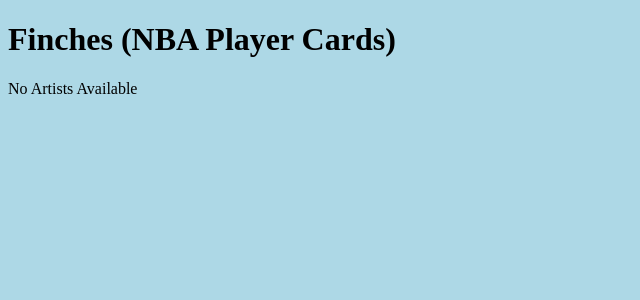
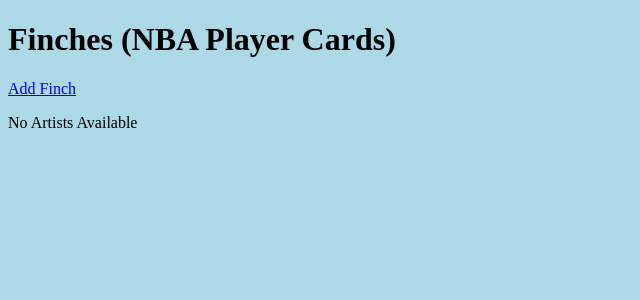
Before and after one commit to anandpatel48/Finch-Collector, a Django app: page /finches/ in a window 1280 px wide. Shown: the part 44-344 px from the top of the page, without its empty margins (0-640 px from the left). Run offline with Django 4.2, Linux system fonts and the light colour scheme; data that the repository does not hold is empty.

Commit message:
create done

```diff
--- a/main_app/templates/finch_list.html
+++ b/main_app/templates/finch_list.html
@@ -4,6 +4,7 @@
 
 <h1>Finches (NBA Player Cards)</h1>
 <div>
+    <a href = "{% url 'finch_create' %}">Add Finch</a>
     {% for finch in finches %}
     <a href = "">
         <div class = "card">
--- a/main_app/urls.py
+++ b/main_app/urls.py
@@ -4,5 +4,7 @@
 urlpatterns = [
     path('', views.Home.as_view(), name="home"),
     path('about/', views.About.as_view(), name = "about"),
-    path('finches/', views.FinchList.as_view(), name = "finch_list")
+    path('finches/', views.FinchList.as_view(), name = "finch_list"),
+    path('finches/new/', views.FinchCreate.as_view(), name = "finch_create"),
+    path('finches/<int:pk>/', views.FinchDetail.as_view(), name = "finch_detail")
 ]
--- a/main_app/views.py
+++ b/main_app/views.py
@@ -3,6 +3,8 @@
 from django.http import HttpResponse
 from django.views.generic.base import TemplateView
 from .models import Finch
+from django.views.generic.edit import CreateView
+from django.views.generic import DetailView
 # Create your views here
 
 
@@ -30,3 +32,14 @@
         context = super().get_context_data(**kwargs)
         context['finches'] = Finch.objects.all()
         return context
+
+
+class FinchCreate(CreateView):
+    model = Finch
+    fields = ['name', 'img', 'bio']
+    template_name = "finch_create.html"
+    success_url = "/finches/"
+
+class FinchDetail(DetailView):
+    model = Finch
+    template_name = 'finch_detail.html'
```
Also changed, not shown: main_app/templates/finch_create.html (added, +9 -0 lines), 1 other file.
